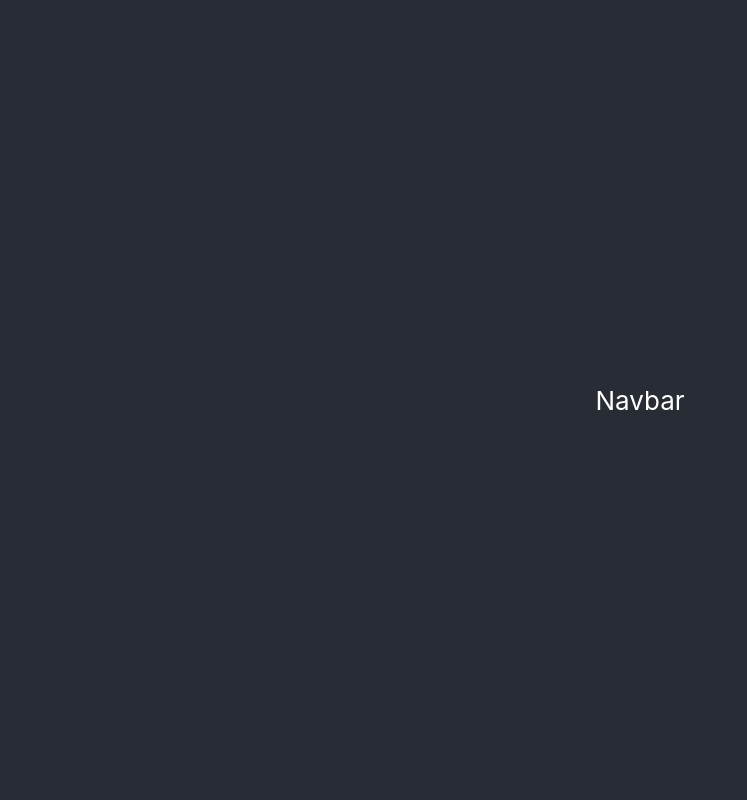
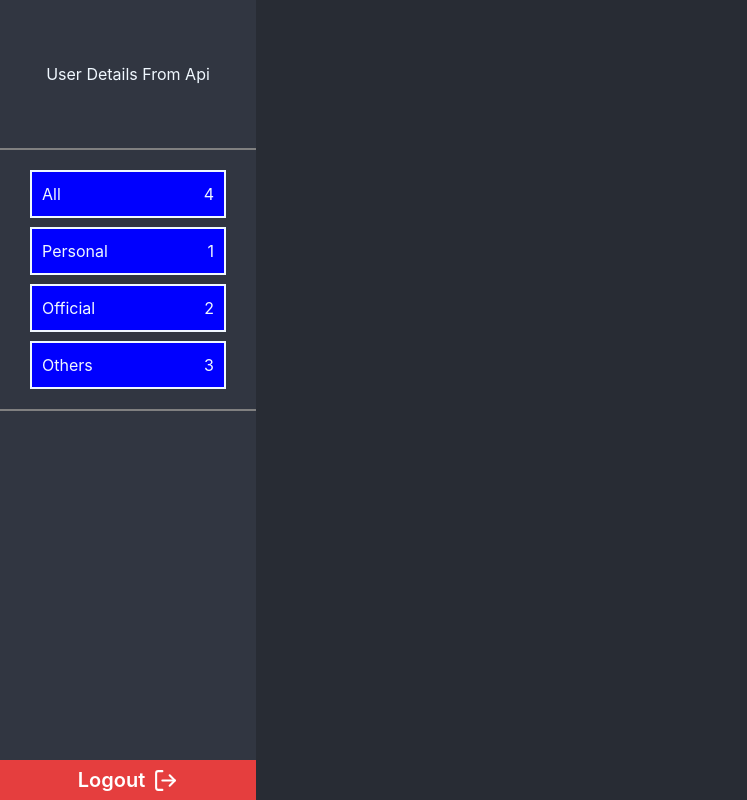
Before and after one commit to sarkarsubho/FullStackTodo, a React (Create React App) app: page / in a window 1280 px wide. Shown: the whole page, without its empty margins (0-747 px from the left). Built offline with nearby package versions, Linux system fonts and the light colour scheme.

Commit message:
nav creating

```diff
--- a/package.json
+++ b/package.json
@@ -13,6 +13,7 @@
     "framer-motion": "^7.5.4",
     "react": "^18.2.0",
     "react-dom": "^18.2.0",
+    "react-icons": "^4.6.0",
     "react-redux": "^8.0.4",
     "react-router-dom": "^6.4.2",
     "react-scripts": "5.0.1",
--- a/src/App.css
+++ b/src/App.css
@@ -1,38 +1,12 @@
 .App {
   text-align: center;
+   background-color: #282c34;
+   min-height: 100vh;
+   color: aliceblue;
 }
 
 .App-logo {
   height: 40vmin;
   pointer-events: none;
+
 }
-
-@media (prefers-reduced-motion: no-preference) {
-  .App-logo {
-    animation: App-logo-spin infinite 20s linear;
-  }
-}
-
-.App-header {
-  background-color: #282c34;
-  min-height: 100vh;
-  display: flex;
-  flex-direction: column;
-  align-items: center;
-  justify-content: center;
-  font-size: calc(10px + 2vmin);
-  color: white;
-}
-
-.App-link {
-  color: #61dafb;
-}
-
-@keyframes App-logo-spin {
-  from {
-    transform: rotate(0deg);
-  }
-  to {
-    transform: rotate(360deg);
-  }
-}
--- a/src/App.js
+++ b/src/App.js
@@ -5,10 +5,10 @@ import { Sidebar } from './components/Sidebar';
 function App() {
   return (
     <div className="App">
-      <header className="App-header">
+
         <Sidebar></Sidebar>
 
-      </header>
+
     </div>
   );
 }
--- a/src/components/Sidebar.jsx
+++ b/src/components/Sidebar.jsx
@@ -1,5 +1,81 @@
+import { Box, Button, Flex, Text } from "@chakra-ui/react";
 import React from "react";
+import { FiLogOut } from "react-icons/fi";
 
 export const Sidebar = () => {
-  return <div>Navbar</div>;
+  return (
+    <Flex
+      direction={"column"}
+      width="20%"
+      height={"100vh"}
+      justifyContent={"space-between"}
+      bg={"#313641"}
+    >
+      <Flex direction={"column"} textAlign="center">
+        <Box
+          height={"150"}
+          w={"100%"}
+          justifyContent="center"
+          alignItems={"center"}
+          display="flex"
+          borderBottom={"2px solid gray"}
+        >
+          User Details From Api
+        </Box>
+
+        <Flex
+          padding={"20px 30px"}
+          direction={"column"}
+          borderBottom={"2px solid gray"}
+          gap={"9px"}
+        >
+          <Flex
+            justifyContent={"space-between"}
+            padding={"10px"}
+            border={"2px"}
+            bg={"blue"}
+          >
+            <Text>All</Text>
+            <Text> 4</Text>
+          </Flex>
+          <Flex
+            justifyContent={"space-between"}
+            padding={"10px"}
+            border={"2px"}
+            bg={"blue"}
+          >
+            <Text>Personal</Text>
+            <Text> 1</Text>
+          </Flex>
+          <Flex
+            justifyContent={"space-between"}
+            padding={"10px"}
+            border={"2px"}
+            bg={"blue"}
+          >
+            <Text>Official</Text>
+            <Text> 2</Text>
+          </Flex>
+          <Flex
+            justifyContent={"space-between"}
+            padding={"10px"}
+            border={"2px"}
+            bg={"blue"}
+          >
+            <Text>Others</Text>
+            <Text> 3</Text>
+          </Flex>
+        </Flex>
+      </Flex>
+
+      <Button
+        fontSize={"20px"}
+        rounded={"0"}
+        colorScheme={"red"}
+        rightIcon={<FiLogOut fontSize={"25px"}></FiLogOut>}
+      >
+        Logout
+      </Button>
+    </Flex>
+  );
 };
--- /dev/null
+++ b/src/pages/CreateTodo.jsx
@@ -0,0 +1,5 @@
+import React from "react";
+
+export const CreateTodo = () => {
+  return <div>CreateTodo</div>;
+};
```
Also changed, not shown: 1 other file (tests, documents, lock files or other folders).
